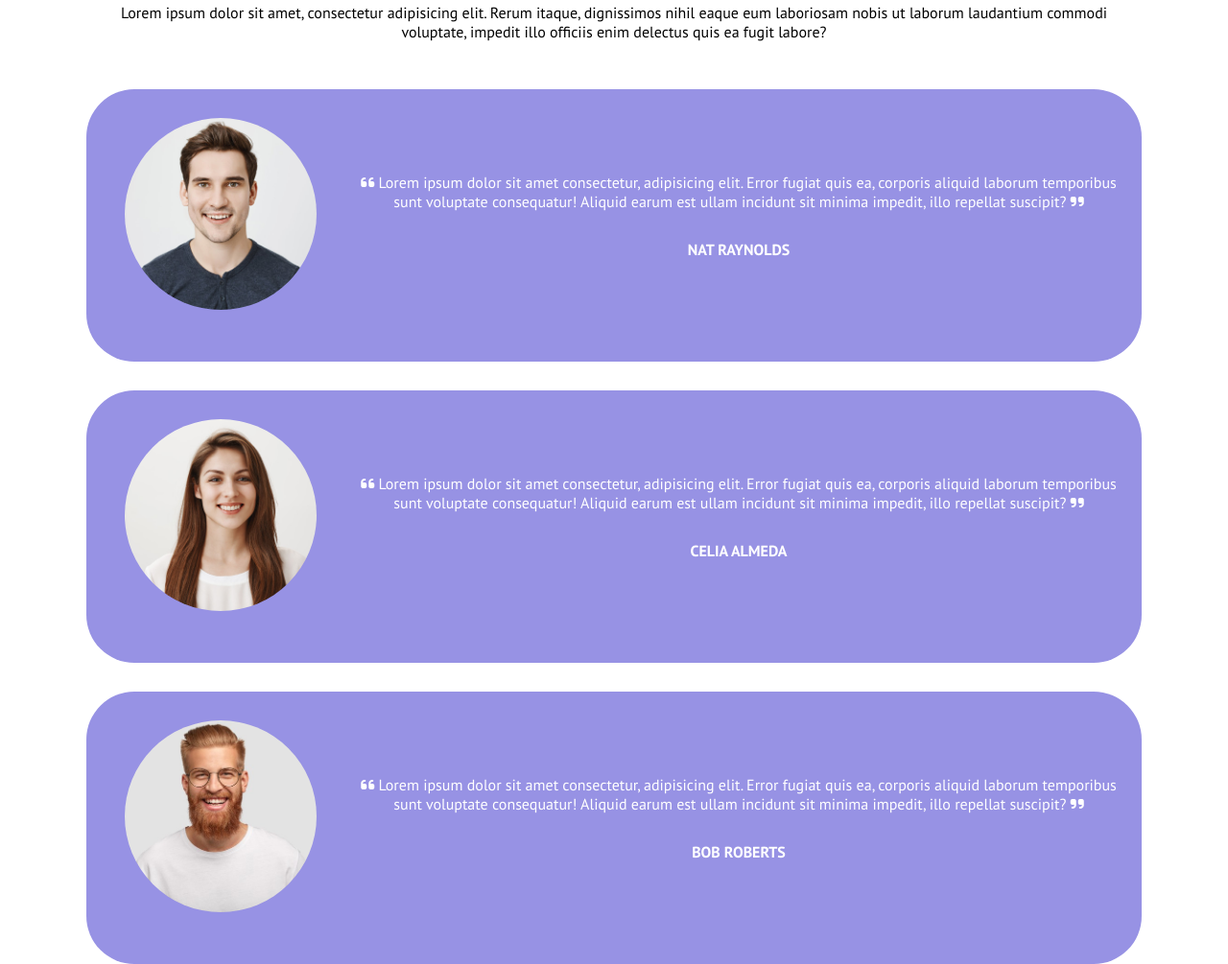
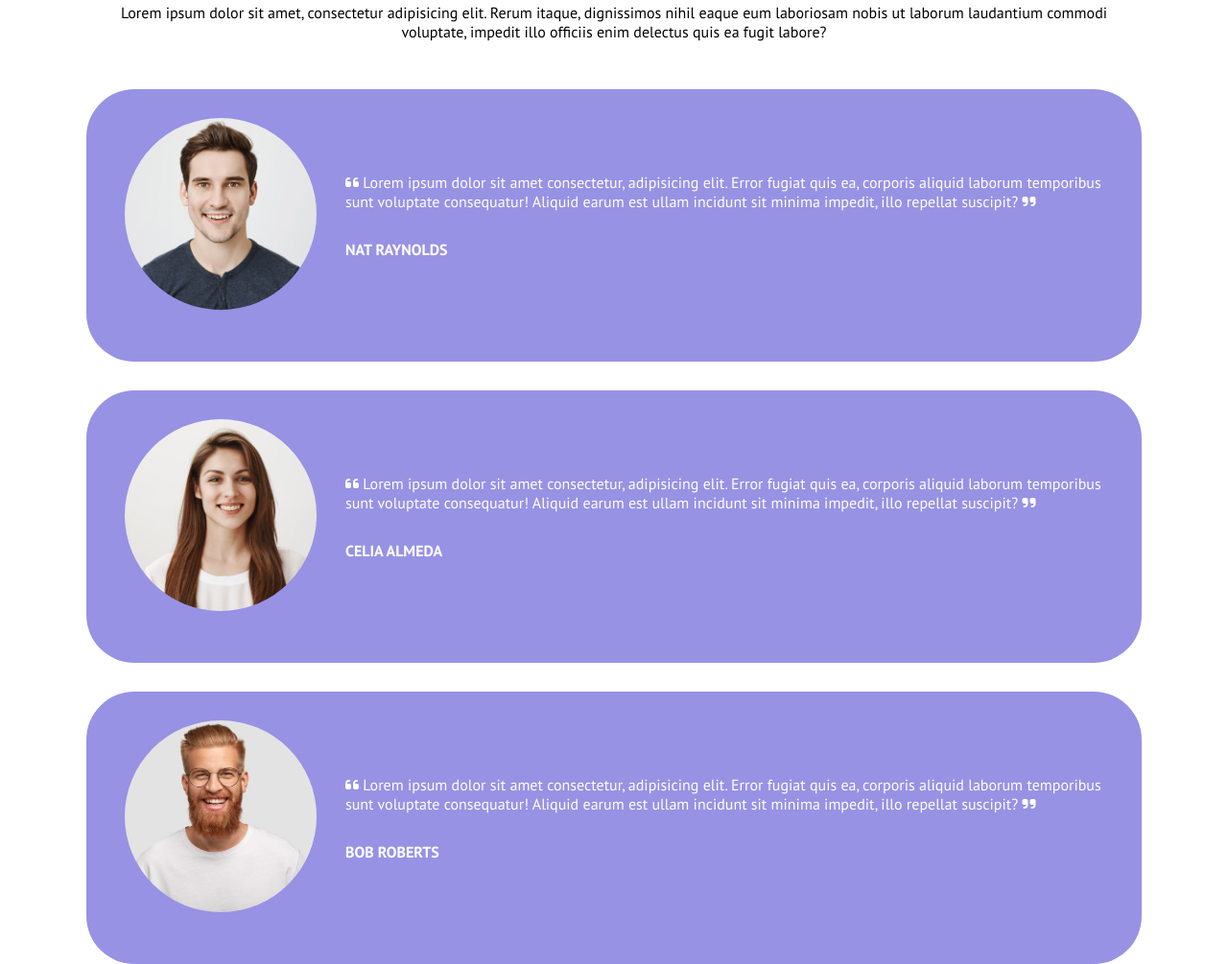
Before and after one commit to Skiotto93/htmlcss-responsive-layout, a plain HTML site: page index.html in a window 1280 px wide. Shown: the part 1744-2749 px from the top of the page at 96% size. Drawn offline with Linux system fonts and the light colour scheme.

Commit message:
fix nomi sezione 3

```diff
--- a/css/style.css
+++ b/css/style.css
@@ -253,6 +253,9 @@ header .hamburger {
     .col-right {
         margin: auto;
     }
+    .whoweare .col-right {
+        text-align: left;
+    }
 }
 
   /*Benefits*/
```
